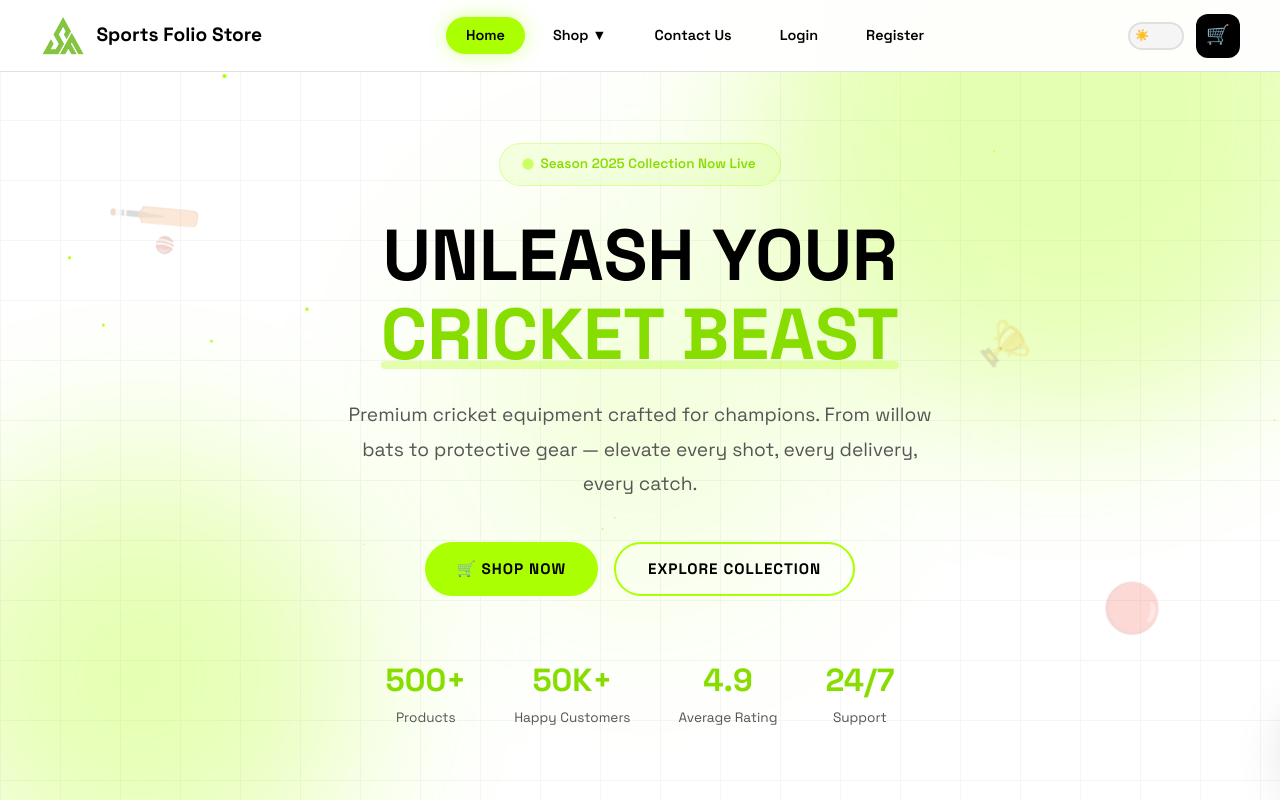
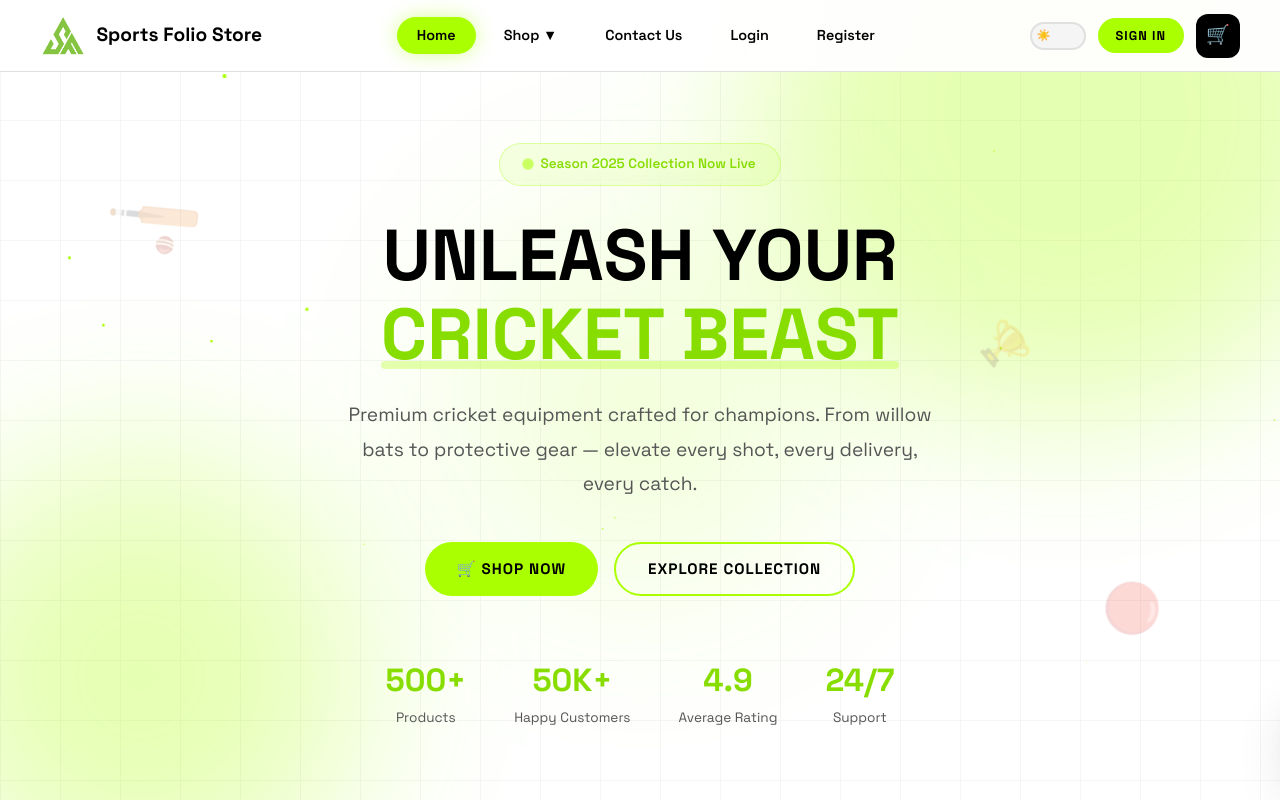
Before and after one commit to sportsFS/sports-folio, a React (Vite) app: page / in a window 1280 px wide. Shown: the top 800 px of the page. Built offline with nearby package versions, Linux system fonts and the light colour scheme.

Commit message:
Add Sign In pill to actions bar + auth guard on add-to-cart

```diff
--- a/src/components/Header.tsx
+++ b/src/components/Header.tsx
@@ -160,6 +160,17 @@ export default function Header() {
           </span>
         </button>
 
+        {/* Sign In Pill — always visible */}
+        {!isLoggedIn && (
+          <button
+            onClick={() => navClick('login')}
+            className="btn-neon"
+            style={{ padding: '8px 18px', fontSize: '0.8rem', whiteSpace: 'nowrap' }}
+          >
+            Sign In
+          </button>
+        )}
+
         {/* Cart Button */}
         <button
           onClick={() => navClick('cart')}
--- a/src/components/ProductCard.tsx
+++ b/src/components/ProductCard.tsx
@@ -7,7 +7,7 @@ interface Props {
 }
 
 export default function ProductCard({ product }: Props) {
-  const { addToCart, showToast } = useApp();
+  const { addToCart, showToast, isLoggedIn, showPage } = useApp();
   const [added, setAdded] = useState(false);
   const [wishlisted, setWishlisted] = useState(false);
 
@@ -15,6 +15,11 @@ export default function ProductCard({ product }: Props) {
   const stars = '★'.repeat(Math.floor(product.rating));
 
   function handleAddToCart() {
+    if (!isLoggedIn) {
+      showToast('Login Required', 'Please login to add items to cart');
+      showPage('login');
+      return;
+    }
     addToCart(product);
     showToast(product.name, 'Added to your cart successfully!');
     setAdded(true);
```
